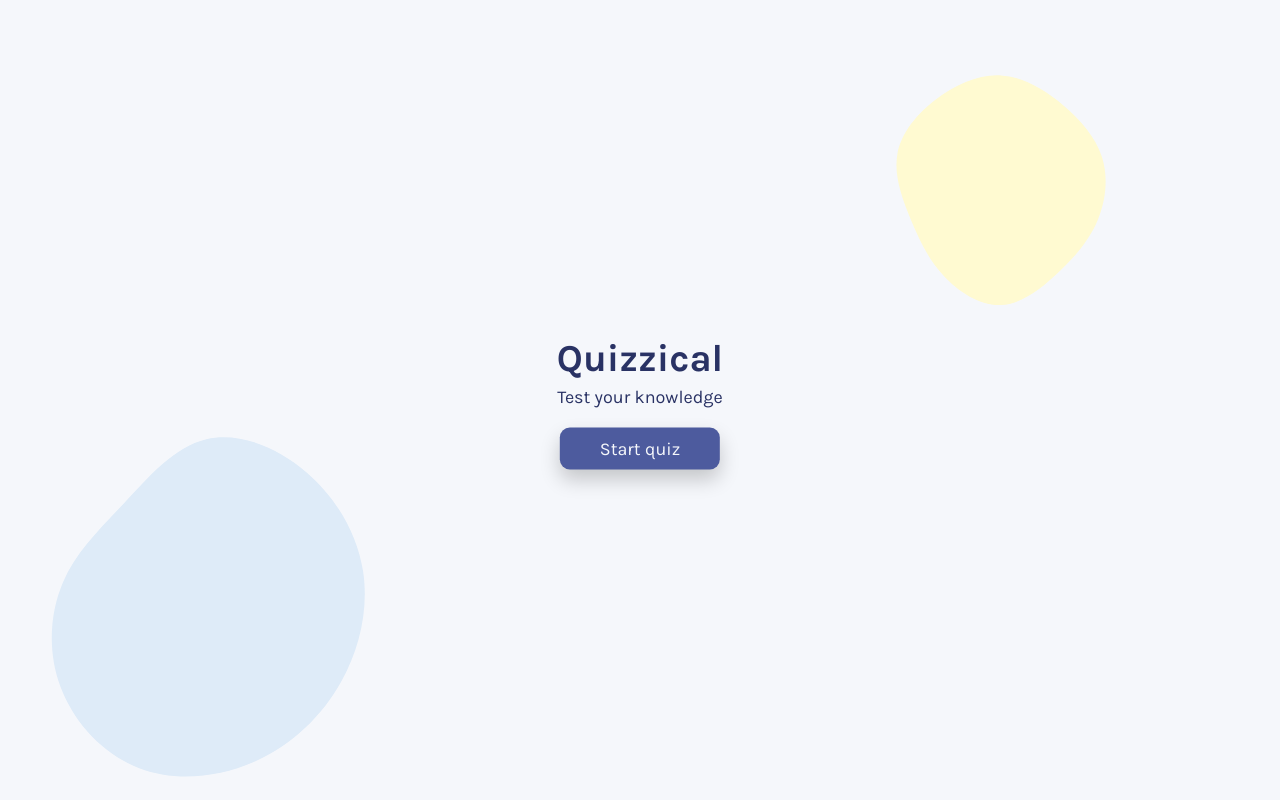
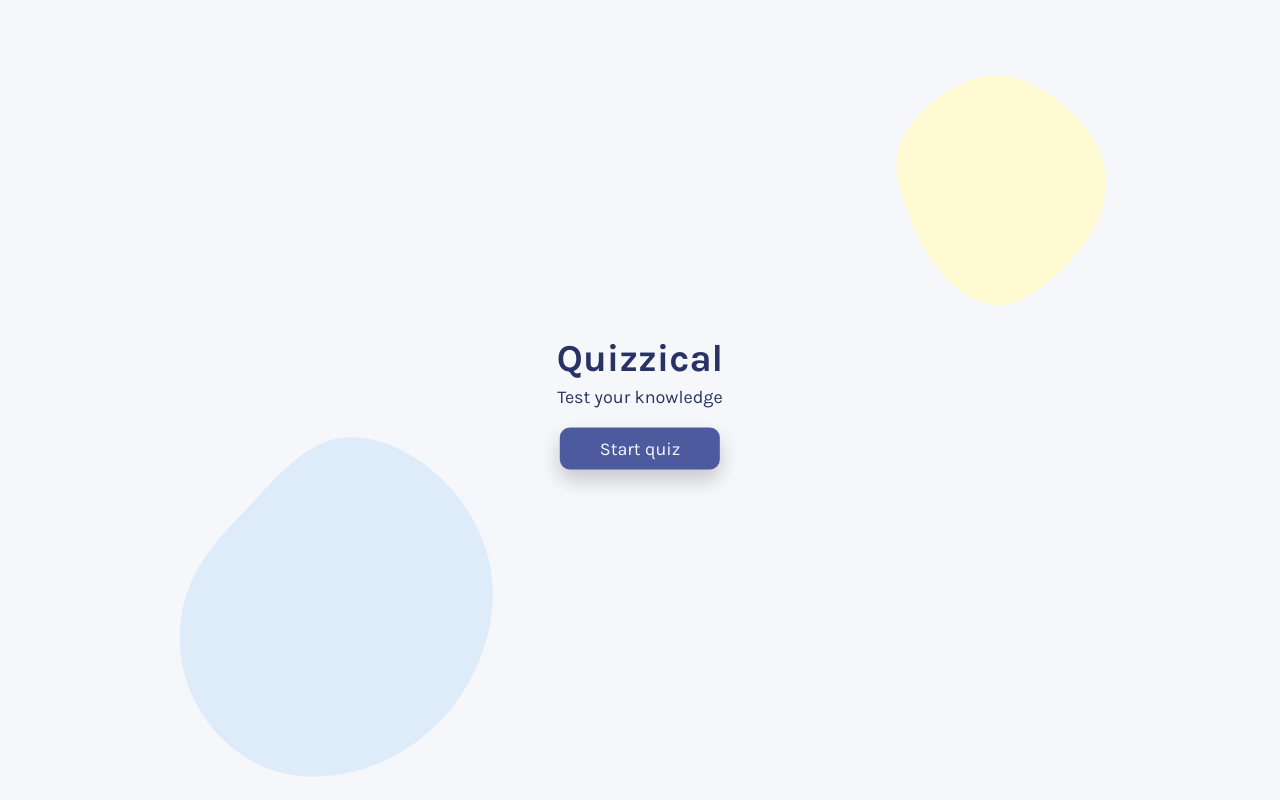
Before and after one commit to usman-faisal/quiz-project-react, a React (Vite) app: page / in a window 1280 px wide. Built offline with nearby package versions, Linux system fonts and the light colour scheme.

Commit message:
improved animation and blob bug

```diff
--- a/src/components/Quizes.jsx
+++ b/src/components/Quizes.jsx
@@ -90,6 +90,7 @@ export default function Quizes() {
   }
   function handlePlayAgain() {
     setShowResult(false);
+    setData([]);
     setStart((prev) => !prev);
   }
 
--- a/src/css/_base.scss
+++ b/src/css/_base.scss
@@ -19,6 +19,9 @@ body {
   font-weight: 400;
   position: relative;
   min-height: 100vh;
+  display: flex;
+  align-items: center;
+  justify-content: center;
 }
 .blob {
   position: absolute;
@@ -26,6 +29,7 @@ body {
   &--1 {
     width: 40rem;
     top: 50%;
+    left: 10%;
   }
   &--2 {
     width: 30rem;
--- a/src/css/_quiz.scss
+++ b/src/css/_quiz.scss
@@ -5,7 +5,7 @@
   gap: 3rem;
   padding: 0 5rem;
 
-  margin: 5rem auto;
+  // margin: 5rem auto;
   margin-bottom: 0;
   @media only screen and (max-width: 43.75em) {
     padding: 0 3rem;
```
